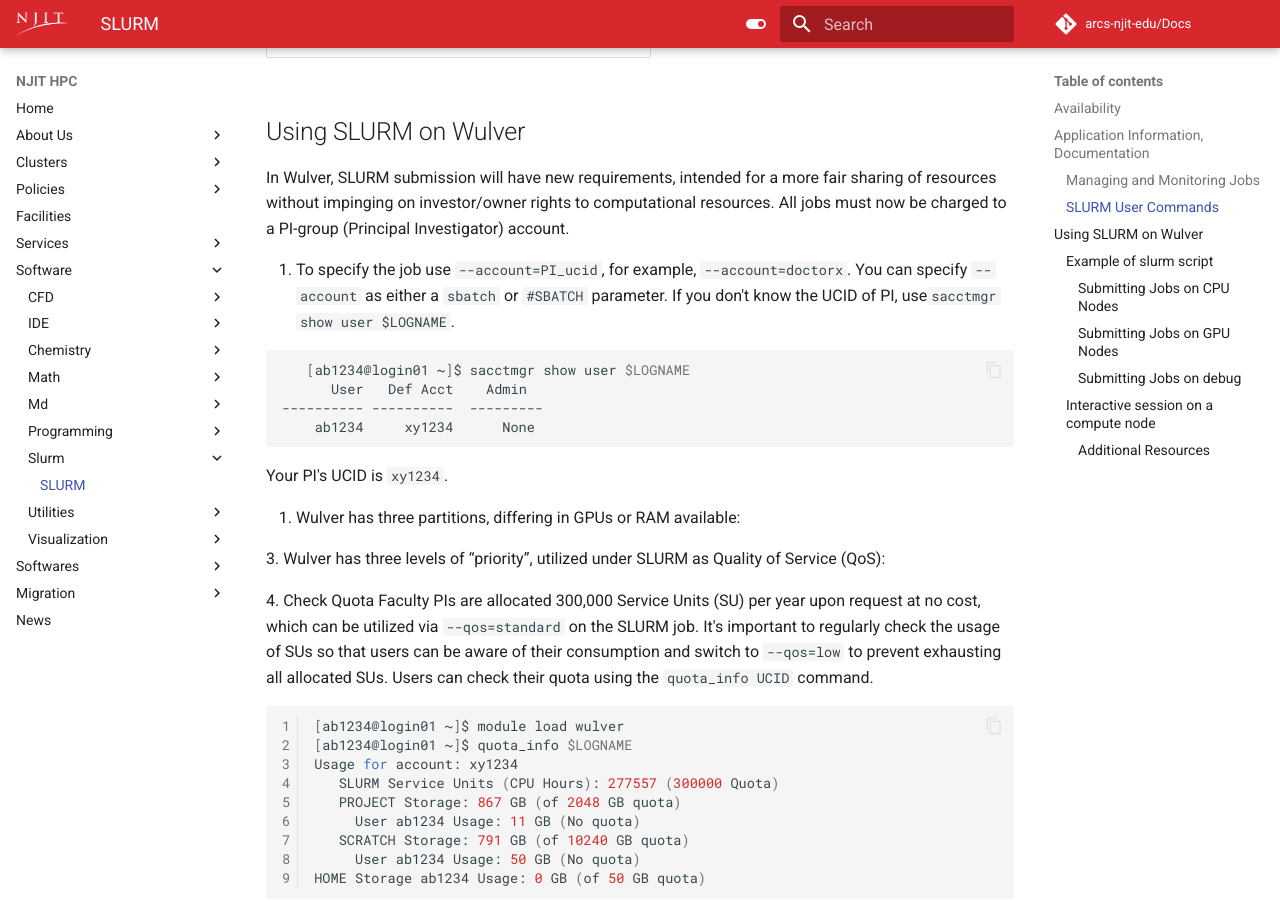
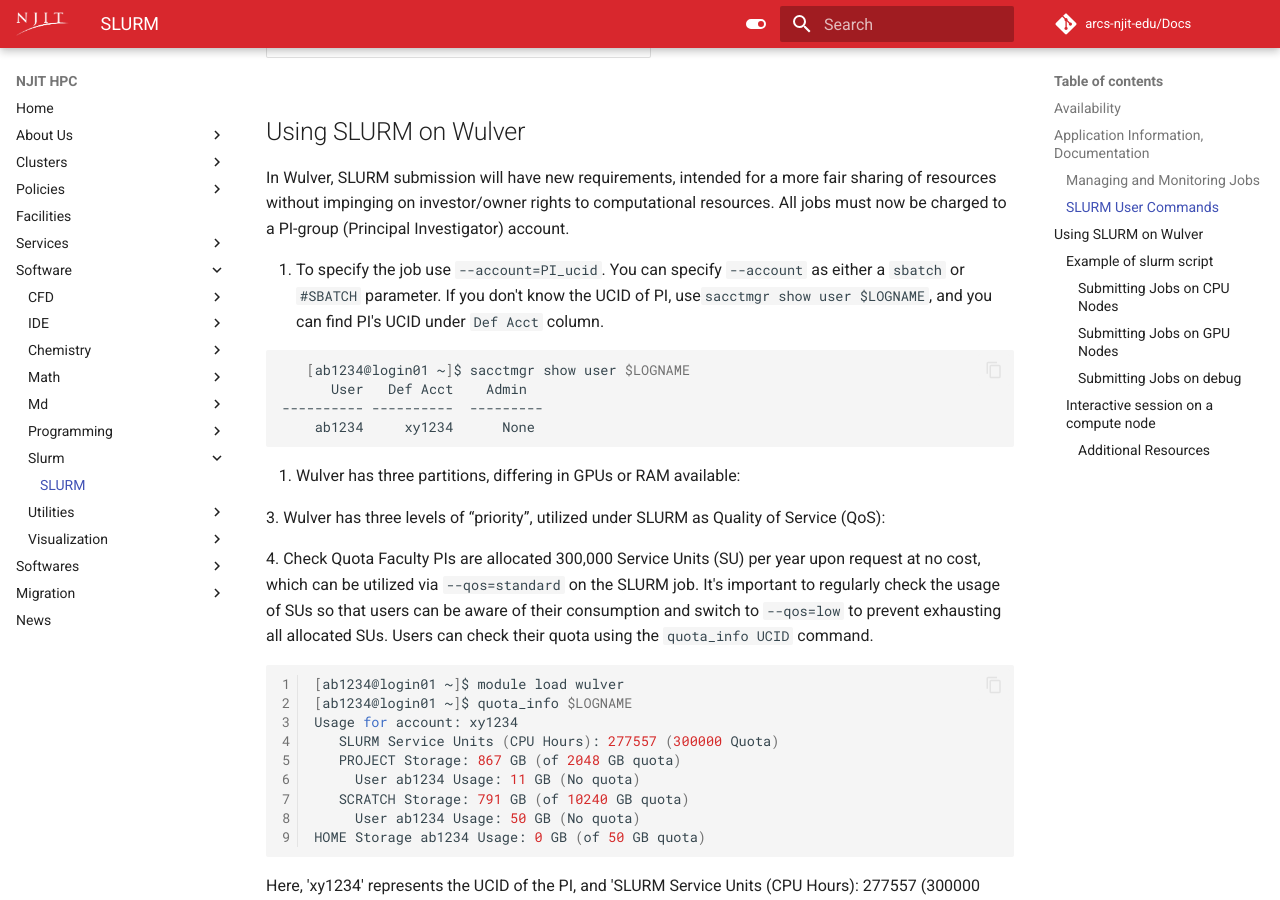
Before and after one commit to zhaohuic/Docs, an MkDocs documentation site: the page built from docs/Software/slurm/slurm.md, in a window 1280 px wide and 900 px high, scrolled down 1472 px. Built offline with MkDocs 1.6.1 and Material for MkDocs 9.7.7, drawn with Linux system fonts in a browser that asks for light colours; comment, search, counter and statistics services are not loaded.

````diff
--- a/docs/Software/slurm/slurm.md
+++ b/docs/Software/slurm/slurm.md
@@ -50,7 +50,7 @@
 ## Using SLURM on Wulver
 In Wulver, SLURM submission will have new requirements, intended for a more fair sharing of resources without impinging on investor/owner rights to computational resources.  All jobs must now be charged to a PI-group (Principal Investigator) account.
 
-1. To specify the job use `--account=PI_ucid`, for example, `--account=doctorx`.  You can specify `--account` as either a `sbatch` or `#SBATCH` parameter. If you don't know the UCID of PI, use`sacctmgr show user $LOGNAME`.
+1. To specify the job use `--account=PI_ucid`.  You can specify `--account` as either a `sbatch` or `#SBATCH` parameter. If you don't know the UCID of PI, use`sacctmgr show user $LOGNAME`, and you can find PI's UCID under `Def Acct` column.
 
 ```bash
    [ab1234@login01 ~]$ sacctmgr show user $LOGNAME
@@ -58,7 +58,6 @@
 ---------- ----------  ---------
     ab1234     xy1234      None
 ```
-Your PI's UCID is `xy1234`.
 
 2. Wulver has three partitions, differing in GPUs or RAM available:
 
````
